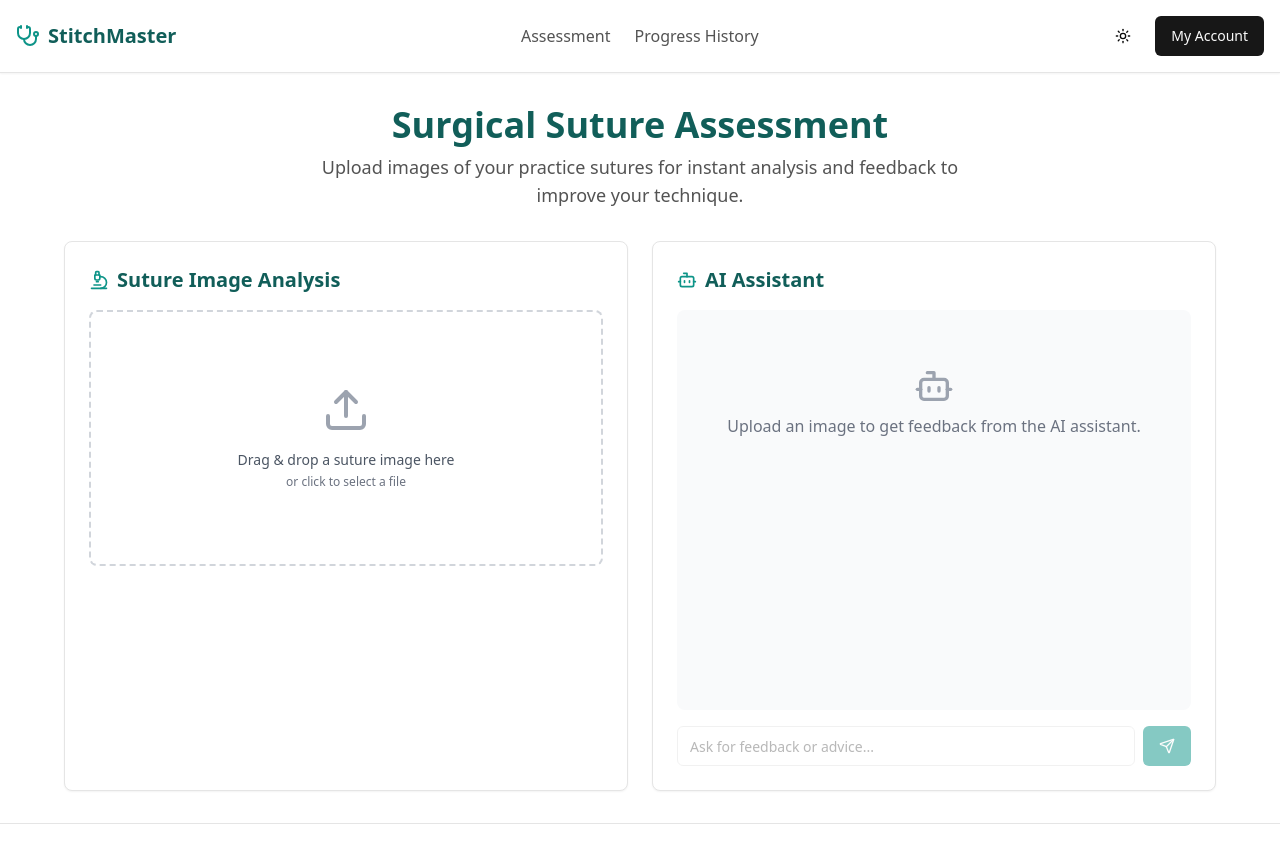
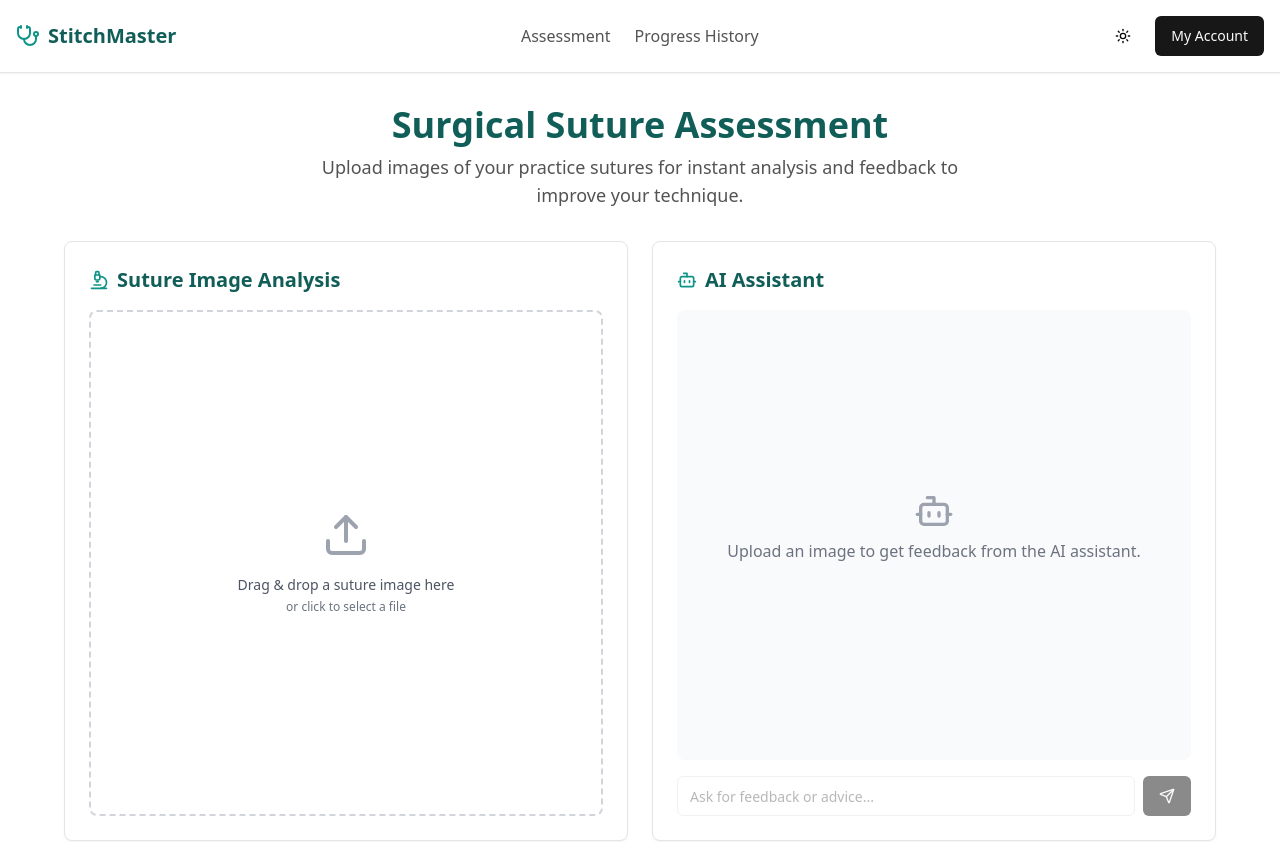
Before and after one commit to marindereggi/DragonHack-2025, a Next.js app in the folder frontend/: page / in a window 1280 px wide. Shown: the top 842 px of the page. Built offline with nearby package versions, Linux system fonts and the light colour scheme.

Commit message:
Updated flex layout

```diff
--- a/frontend/components/suture-assessment.tsx
+++ b/frontend/components/suture-assessment.tsx
@@ -339,9 +339,9 @@ export default function StitchMaster() {
 
   return (
     <div className="max-w-6xl mx-auto">
-      <div className="grid grid-cols-1 lg:grid-cols-2 gap-6">
+      <div className="grid grid-cols-1 lg:grid-cols-2 gap-6 h-full min-h-[600px]">
         {/* Left Column - Image Upload and Analysis */}
-        <Card className="p-6">
+        <Card className="p-6 flex flex-col h-full">
           <h2 className="text-xl font-semibold mb-4 text-teal-800 dark:text-teal-300 flex items-center gap-2">
             <Microscope className="h-5 w-5 text-teal-600 dark:text-teal-400" />
             Suture Image Analysis
@@ -350,17 +350,16 @@ export default function StitchMaster() {
           <div
             {...getRootProps()}
             className={cn(
-              "border-2 border-dashed rounded-lg p-6 flex flex-col items-center justify-center cursor-pointer transition-colors",
+              "border-2 border-dashed rounded-lg p-6 flex flex-col items-center justify-center cursor-pointer transition-colors flex-grow",
               isDragActive
                 ? "border-teal-500 bg-teal-50 dark:border-teal-400 dark:bg-teal-950/20"
                 : "border-gray-300 dark:border-gray-700 hover:border-teal-400 dark:hover:border-teal-400",
-              "h-64",
             )}
           >
             <input {...getInputProps()} disabled={isProcessing} />
 
             {originalImage && !processedImage ? (
-              <div className="relative w-full h-full">
+              <div className="relative w-full h-full flex-grow min-h-[300px]">
                 <Image
                   src={originalImage || "/placeholder.svg"}
                   alt="Original suture image"
@@ -369,7 +368,7 @@ export default function StitchMaster() {
                 />
               </div>
             ) : processedImage ? (
-              <div className="relative w-full h-full">
+              <div className="relative w-full h-full flex-grow min-h-[300px]">
                 <Image
                   src={processedImage || "/placeholder.svg"}
                   alt="Analyzed suture image"
@@ -407,7 +406,7 @@ export default function StitchMaster() {
           )}
 
           {analysis && (
-            <div className="mt-6 space-y-4">
+            <div className="mt-6 space-y-4 flex-grow overflow-y-auto">
               <div className="grid grid-cols-2 gap-4">
                 <div className="bg-gray-50 dark:bg-gray-900 p-3 rounded-lg">
                   <div className="flex justify-between items-center">
@@ -497,15 +496,15 @@ export default function StitchMaster() {
         </Card>
 
         {/* Right Column - AI Chat */}
-        <Card className="p-6">
+        <Card className="p-6 flex flex-col h-full">
           <h2 className="text-xl font-semibold mb-4 text-teal-800 dark:text-teal-300 flex items-center gap-2">
             <Bot className="h-5 w-5 text-teal-600 dark:text-teal-400" />
             AI Assistant
           </h2>
 
-          <div className="mb-4 bg-gray-50 dark:bg-gray-900 rounded-lg p-4 h-[400px] overflow-y-auto flex flex-col gap-4">
+          <div className="flex-grow mb-4 bg-gray-50 dark:bg-gray-900 rounded-lg p-4 overflow-y-auto flex flex-col gap-4">
             {messages.length === 0 ? (
-              <div className="text-center py-10">
+              <div className="text-center py-10 flex-grow flex flex-col justify-center">
                 <Bot className="h-10 w-10 mx-auto text-gray-400 dark:text-gray-600 mb-2" />
                 <p className="text-gray-500 dark:text-gray-400">Upload an image to get feedback from the AI assistant.</p>
               </div>
@@ -518,7 +517,7 @@ export default function StitchMaster() {
                   }`}
                 >
                   {msg.sender === "ai" && (
-                    <Avatar className="h-8 w-8 bg-teal-100 dark:bg-teal-900">
+                    <Avatar className="h-8 w-8 bg-teal-100 dark:bg-teal-900 shrink-0">
                       <Bot className="h-5 w-5 text-teal-600 dark:text-teal-400" />
                     </Avatar>
                   )}
@@ -532,7 +531,7 @@ export default function StitchMaster() {
                     <div className="whitespace-pre-wrap text-sm">{msg.content}</div>
                   </div>
                   {msg.sender === "user" && (
-                    <Avatar className="h-8 w-8 bg-gray-200 dark:bg-gray-700">
+                    <Avatar className="h-8 w-8 bg-gray-200 dark:bg-gray-700 shrink-0">
                       <User className="h-5 w-5 text-gray-600 dark:text-gray-400" />
                     </Avatar>
                   )}
@@ -541,7 +540,7 @@ export default function StitchMaster() {
             )}
             {isTyping && (
               <div className="flex gap-3 justify-start">
-                <Avatar className="h-8 w-8 bg-teal-100 dark:bg-teal-900">
+                <Avatar className="h-8 w-8 bg-teal-100 dark:bg-teal-900 shrink-0">
                   <Bot className="h-5 w-5 text-teal-600 dark:text-teal-400" />
                 </Avatar>
                 <div className="rounded-lg p-3 bg-gray-100 dark:bg-gray-800">
@@ -553,9 +552,10 @@ export default function StitchMaster() {
                 </div>
               </div>
             )}
+            <div ref={messagesEndRef} />
           </div>
 
-          <div className="flex gap-2">
+          <div className="flex gap-2 mt-auto">
             <Input
               placeholder="Ask for feedback or advice..."
               value={input}
@@ -570,7 +570,6 @@ export default function StitchMaster() {
             <Button
               onClick={handleSendMessage}
               disabled={!input.trim() || isTyping || !analysis}
-              className="bg-teal-600 hover:bg-teal-700"
             >
               <Send className="h-4 w-4" />
               <span className="sr-only">Send message</span>
```
